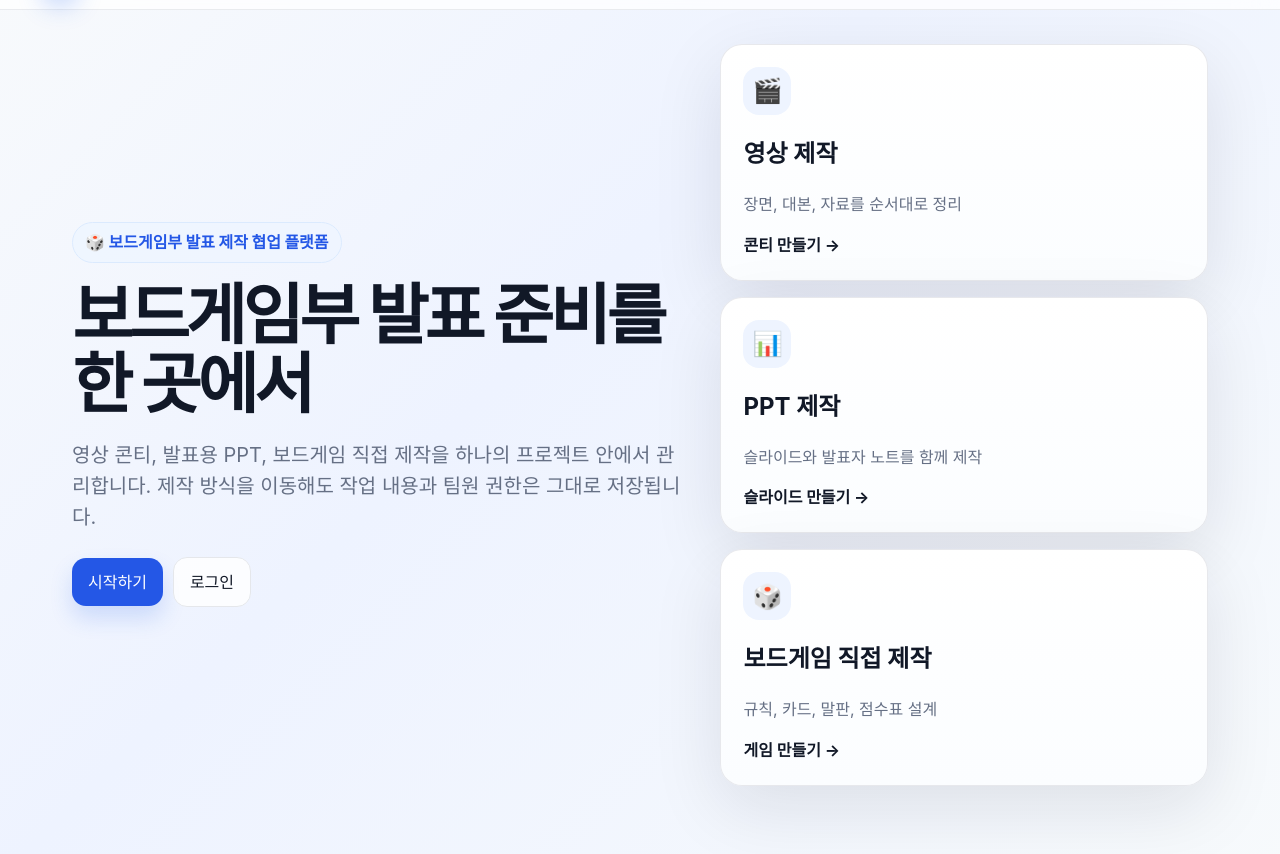
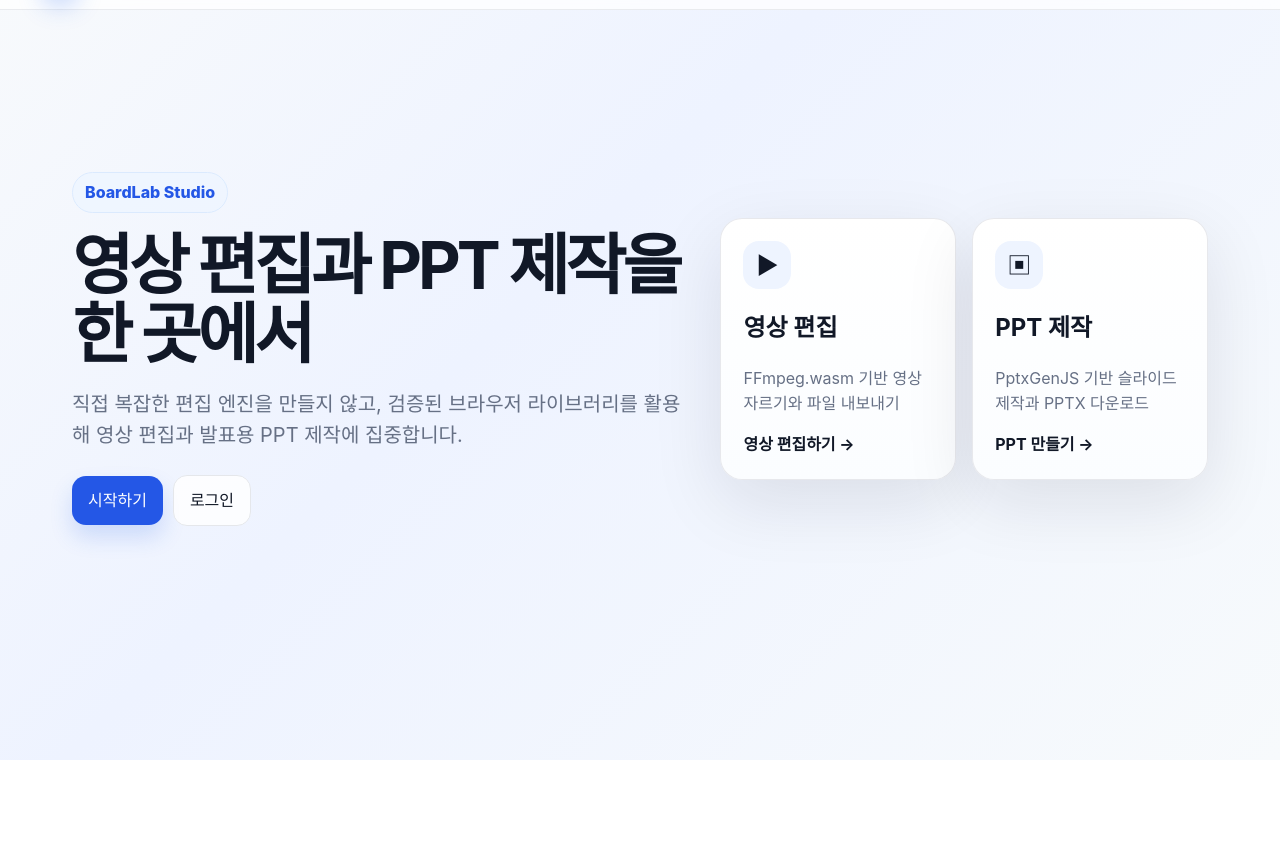
Before and after one commit to KKomaProgrammer/boardgamereport, a website: page index.html in a window 1280 px wide. Shown: the part 58-912 px from the top of the page. After the commit the page ends 818 px from the top, so only its background shows below. Drawn offline with nearby package versions, Linux system fonts and the light colour scheme; no server answers.

Commit message:
Limit landing choices to video and PPT

```diff
--- a/index.html
+++ b/index.html
@@ -23,24 +23,21 @@
     <button class="ghost small" data-action="logout" hidden>로그아웃</button>
   </div>
   <main class="page-shell">
-
     <section class="hero">
       <div>
-        <span class="eyebrow">🎲 보드게임부 발표 제작 협업 플랫폼</span>
-        <h1>보드게임부 발표 준비를 한 곳에서</h1>
-        <p class="lead">영상 콘티, 발표용 PPT, 보드게임 직접 제작을 하나의 프로젝트 안에서 관리합니다. 제작 방식을 이동해도 작업 내용과 팀원 권한은 그대로 저장됩니다.</p>
+        <span class="eyebrow">BoardLab Studio</span>
+        <h1>영상 편집과 PPT 제작을 한 곳에서</h1>
+        <p class="lead">직접 복잡한 편집 엔진을 만들지 않고, 검증된 브라우저 라이브러리를 활용해 영상 편집과 발표용 PPT 제작에 집중합니다.</p>
         <div class="hero-actions">
           <button data-start>시작하기</button>
           <a class="button ghost" href="/login/">로그인</a>
         </div>
       </div>
-      <div class="grid">
-        <a class="card choice-card" href="/project/video/"><div><div class="icon">🎬</div><h2>영상 제작</h2><p class="muted">장면, 대본, 자료를 순서대로 정리</p></div><b>콘티 만들기 →</b></a>
-        <a class="card choice-card" href="/project/ppt/"><div><div class="icon">📊</div><h2>PPT 제작</h2><p class="muted">슬라이드와 발표자 노트를 함께 제작</p></div><b>슬라이드 만들기 →</b></a>
-        <a class="card choice-card" href="/project/boardgame/"><div><div class="icon">🎲</div><h2>보드게임 직접 제작</h2><p class="muted">규칙, 카드, 말판, 점수표 설계</p></div><b>게임 만들기 →</b></a>
+      <div class="grid two">
+        <a class="card choice-card" href="/project/video/"><div><div class="icon">▶</div><h2>영상 편집</h2><p class="muted">FFmpeg.wasm 기반 영상 자르기와 파일 내보내기</p></div><b>영상 편집하기 →</b></a>
+        <a class="card choice-card" href="/project/ppt/"><div><div class="icon">▣</div><h2>PPT 제작</h2><p class="muted">PptxGenJS 기반 슬라이드 제작과 PPTX 다운로드</p></div><b>PPT 만들기 →</b></a>
       </div>
     </section>
-
   </main>
   <nav class="mobile-nav" aria-label="모바일 메뉴">
     <a href="/dashboard/">홈</a>
```
